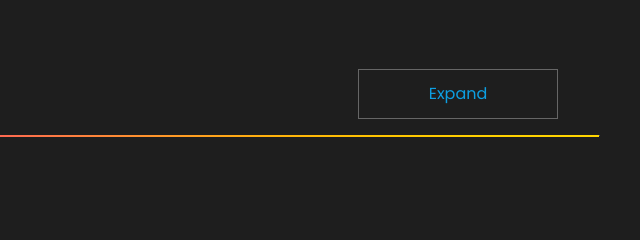
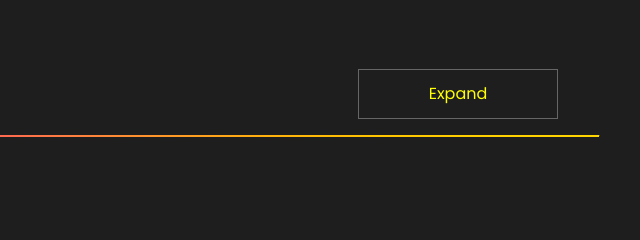
Before and after one commit to Mohammed-Faisal-34/mohamfaisal34.github.io, a plain HTML site: page Frontend/index.html in a window 1280 px wide. In both pictures the pointer is over the label "Expand". Shown: the part 1006-1246 px from the top of the page, 640-1280 px from the left. Drawn offline with nearby package versions, Linux system fonts and the light colour scheme.

Commit message:
Frontend

```diff
--- a/Frontend/Style.css
+++ b/Frontend/Style.css
@@ -803,7 +803,7 @@ figure figcaption p span:last-of-type {
 }
 
 .btn-50:hover label {
-  color: rgb(13, 159, 226);
+  color: rgb(255, 255, 5);
   transition: all 0.3s ease;
 }
 
```
